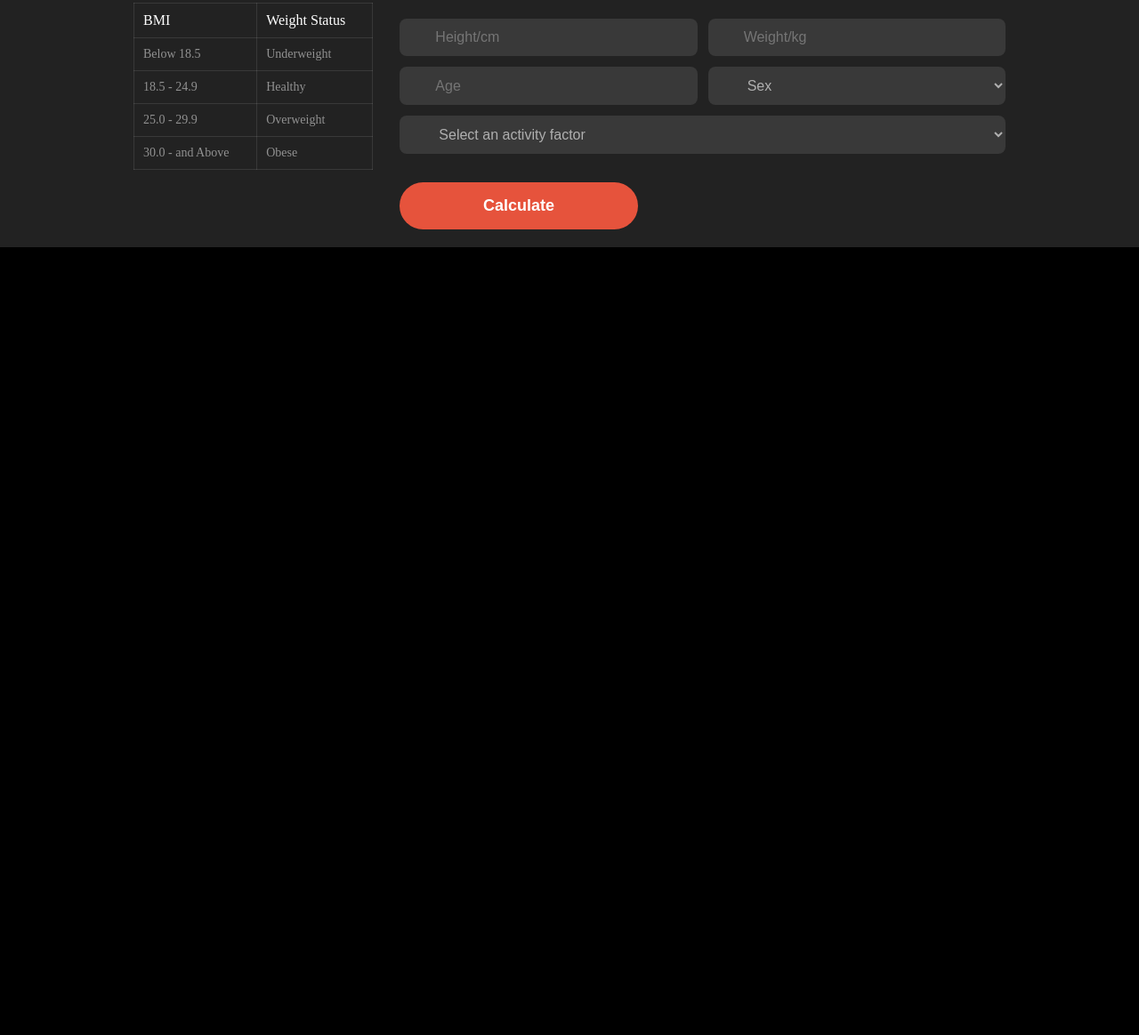
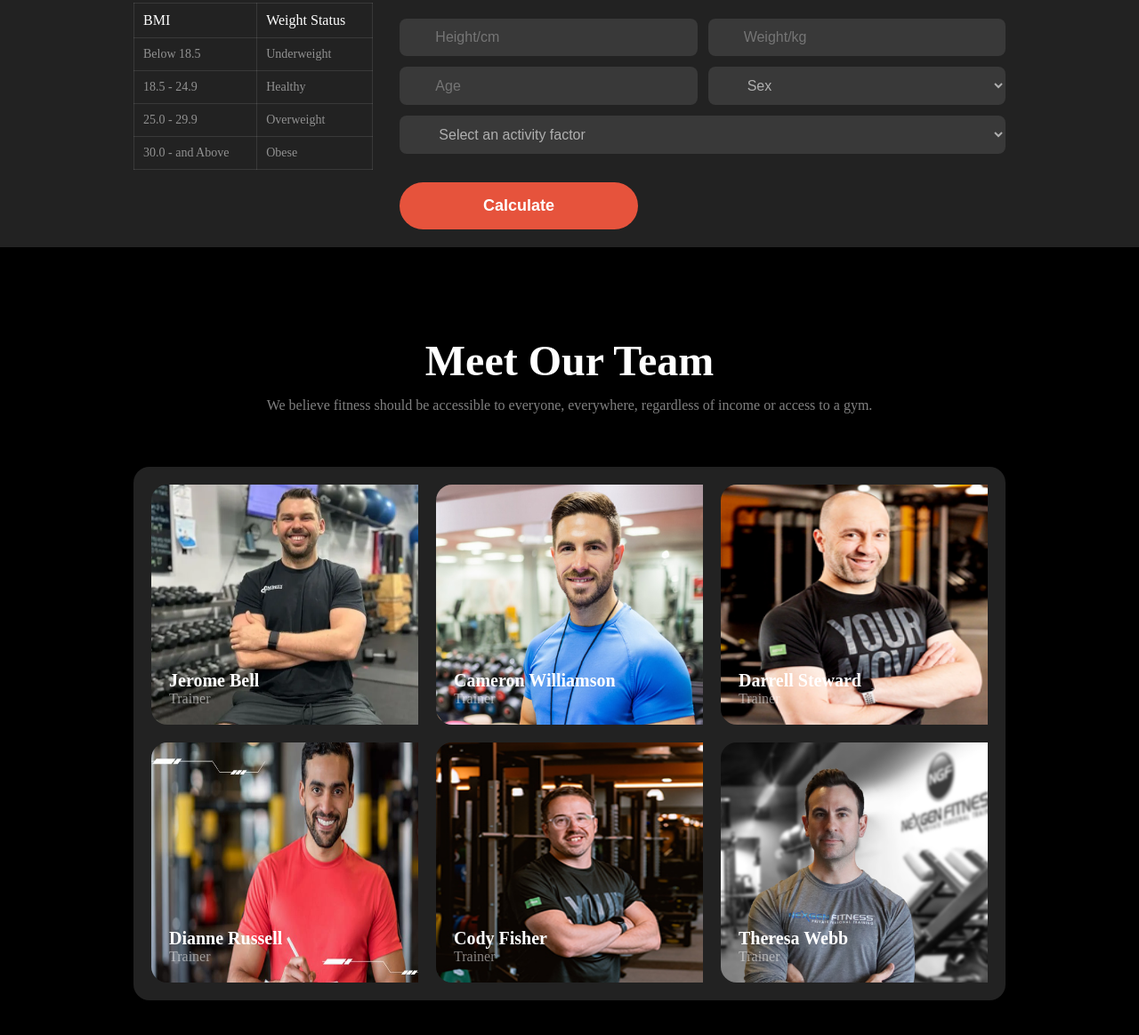
Before and after one commit to FaysalMiah55/versatile-ui, a plain HTML site: page index.html in a window 1280 px wide. Shown: the part 2804-3968 px from the top of the page at 89% size. Before the commit the page ends 3182 px from the top, so only its background shows below. Drawn offline with Linux system fonts and the light colour scheme.

Commit message:
team section

```diff
--- a/index.html
+++ b/index.html
@@ -175,6 +175,55 @@
                 </div>
             </div>
         </section>
+        <!-- team section -->
+        <section id="team" class="section-margin">
+            <h2 class="team-title">Meet Our Team</h2>
+            <p class="team-description text-description-color">We believe fitness should be accessible to everyone, everywhere, regardless of income or access to a gym.</p>
+            <div class="team-container">
+                <div class="team">
+                    <img src="images/trainer1.png" alt="">
+                    <div class="team-content">
+                        <h3>Jerome Bell</h3>
+                        <p>Trainer</p>
+                    </div>
+                </div>
+                <div class="team">
+                    <img src="images/trainer2.png" alt="">
+                    <div class="team-content">
+                        <h3>Cameron Williamson</h3>
+                        <p>Trainer</p>
+                    </div>
+                </div>
+                <div class="team">
+                    <img src="images/trainer3.png" alt="">
+                    <div class="team-content">
+                        <h3>Darrell Steward</h3>
+                        <p>Trainer</p>
+                    </div>
+                </div>
+                <div class="team">
+                    <img src="images/trainer4.png" alt="">
+                    <div class="team-content">
+                        <h3>Dianne Russell</h3>
+                        <p>Trainer</p>
+                    </div>
+                </div>
+                <div class="team">
+                    <img src="images/trainer5.png" alt="">
+                    <div class="team-content">
+                        <h3>Cody Fisher</h3>
+                        <p>Trainer</p>
+                    </div>
+                </div>
+                <div class="team">
+                    <img src="images/trainer6.png" alt="">
+                    <div class="team-content">
+                        <h3>Theresa Webb</h3>
+                        <p>Trainer</p>
+                    </div>
+                </div>
+            </div>
+        </section>
     </main>
     <!-- footer part -->
     <footer></footer>
--- a/styles/style.css
+++ b/styles/style.css
@@ -354,6 +354,51 @@ table td{
     margin: 20px 0px;
 }
 
+/* team style */
+#team{
+    text-align: center;
+}
+.team-title{
+    font-size: 48px;
+    font-weight: 900;
+}
+.team-description{
+    margin: 14px 0px;
+}
+.team-container{
+    background: rgb(34, 34, 34);
+    border-radius: 18px;
+    display: grid;
+    grid-template-columns: repeat(3, 1fr);
+    gap: 20px;
+    padding: 20px;
+    margin-top: 60px;
+}
+.team{
+    position: relative;
+    overflow: hidden;
+}
+.team img{
+    width: 320px;
+    height: 270px;
+    display: block;
+    border-radius: 18px;
+}
+.team-content{
+    position: absolute;
+    bottom: 20px;
+    left: 20px;
+    text-align: left;
+    border-radius: 18px;
+}
+.team-content h3{
+    font-size: 20px;
+    font-weight: 900;
+}
+.team-content p{
+    color: #FFFFFF80;
+    font-size: 16px;
+}
 
 /* responsive */
 /* small devices */
@@ -444,6 +489,25 @@ table td{
     .input-field input, .input-field select{
         padding: 5px 10px;
     }
+    #team{
+        margin: 20px 50px;
+    }
+    .team-container{
+        grid-template-columns: repeat(1, 1fr);
+        width: 100%;
+    }
+    .team-title{
+        font-size: 28px;
+    }
+    .team{
+        margin: 10px 20px;
+    }
+    .team img{
+        width: 500px;
+        height: 280px;
+        display: block;
+        border-radius: 18px;
+    }
 }
 
 /* medium devices */
@@ -516,4 +580,11 @@ table td{
     .input-field input, .input-field select{
         padding: 10px 15px;
     }
+    #team{
+        margin: 50px 80px;
+    }
+    .team img{
+        width: 200px;
+        height: 280px;
+    }
 }
```
